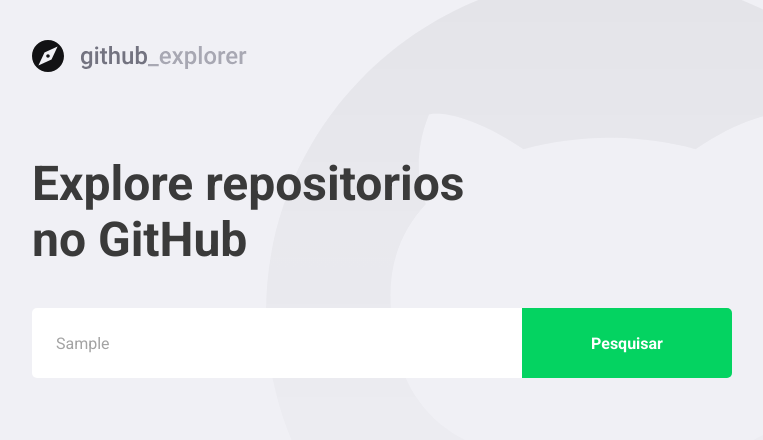
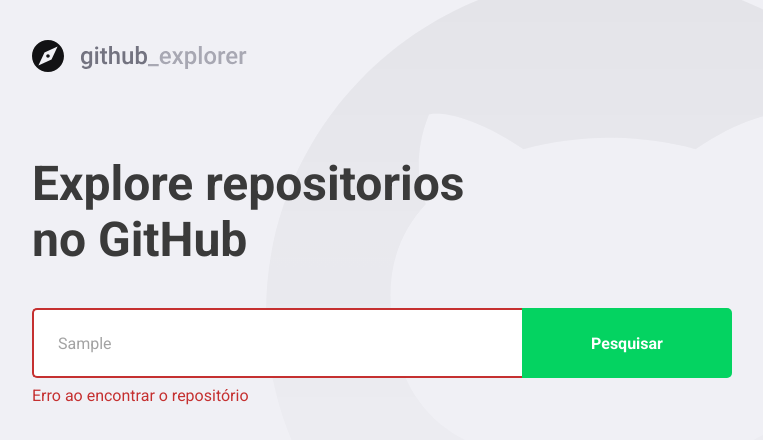
Before and after one commit to maatheusgouveia/bootcamp-05-react-typescript, a React (Create React App) app: page / in a window 1280 px wide. Both pictures are taken after typing "Sample" into the empty fields and a click on the button "Pesquisar". Shown: the top 440 px of the page, without its empty margins (148-911 px from the left). Built offline with nearby package versions, Linux system fonts and the light colour scheme; no server answers.

Commit message:
Tratar erros e salvar repositórios no local storage

```diff
--- a/src/pages/Dashboard/index.tsx
+++ b/src/pages/Dashboard/index.tsx
@@ -1,8 +1,8 @@
-import React, { FormEvent, useState } from "react";
+import React, { FormEvent, useEffect, useState } from "react";
 import { FiChevronRight } from "react-icons/fi";
 import api from "../../services/api";
 
-import { Form, Title, Repositories } from "./styles";
+import { Form, Title, Repositories, Error } from "./styles";
 
 import logoImg from "../../assets/logo.svg";
 import Repository from "../Repository";
@@ -18,20 +18,48 @@
 
 const Dashboard: React.FC = () => {
 	const [newRepo, setNewRepo] = useState("");
-	const [repositories, setRepositories] = useState<Repository[]>([]);
+	const [inputError, setInputError] = useState("");
+	const [repositories, setRepositories] = useState<Repository[]>(() => {
+		const storedRepositories = localStorage.getItem(
+			"@GithubExplorer:repositories"
+		);
+
+		if (storedRepositories) {
+			return JSON.parse(storedRepositories);
+		}
+
+		return [];
+	});
+
+	useEffect(() => {
+		localStorage.setItem(
+			"@GithubExplorer:repositories",
+			JSON.stringify(repositories)
+		);
+	}, [repositories]);
 
 	async function handleAddRepository(
 		e: FormEvent<HTMLFormElement>
 	): Promise<void> {
 		e.preventDefault();
 
-		const response = await api.get<Repository>(`repos/${newRepo}`);
+		if (!newRepo) {
+			setInputError("Digite o autor/nome do repositório");
+			return;
+		}
 
-		const repository = response.data;
+		try {
+			const response = await api.get<Repository>(`repos/${newRepo}`);
 
-		setRepositories([...repositories, repository]);
+			const repository = response.data;
 
-		setNewRepo("");
+			setRepositories([...repositories, repository]);
+
+			setNewRepo("");
+			setInputError("");
+		} catch (error) {
+			setInputError("Erro ao encontrar o repositório");
+		}
 	}
 
 	return (
@@ -39,7 +67,7 @@
 			<img src={logoImg} alt="Github Explorer" />
 			<Title>Explore repositorios no GitHub</Title>
 
-			<Form onSubmit={handleAddRepository}>
+			<Form hasError={!!inputError} onSubmit={handleAddRepository}>
 				<input
 					value={newRepo}
 					onChange={(e) => setNewRepo(e.target.value)}
@@ -48,6 +76,8 @@
 
 				<button type="submit">Pesquisar</button>
 			</Form>
+
+			{inputError && <Error>{inputError}</Error>}
 
 			<Repositories>
 				{repositories.map((repository) => (
--- a/src/pages/Dashboard/styles.ts
+++ b/src/pages/Dashboard/styles.ts
@@ -1,5 +1,9 @@
-import styled from "styled-components";
+import styled, { css } from "styled-components";
 import { shade } from "polished";
+
+interface FormProps {
+	hasError: boolean;
+}
 
 export const Title = styled.h1`
 	font-size: 48px;
@@ -10,7 +14,7 @@
 	margin-top: 80px;
 `;
 
-export const Form = styled.form`
+export const Form = styled.form<FormProps>`
 	margin-top: 40px;
 	max-width: 700px;
 
@@ -23,6 +27,14 @@
 		border: 0;
 		border-radius: 5px 0 0 5px;
 		color: #a3a3a3;
+		border: 2px solid #fff;
+		border-right: 0;
+
+		${(props) =>
+			props.hasError &&
+			css`
+				border-color: #c53030;
+			`}
 
 		&::placeholder {
 			color: #a8a8b3;
@@ -43,6 +55,12 @@
 			background: ${shade(0.2, "#04d361")};
 		}
 	}
+`;
+
+export const Error = styled.span`
+	display: block;
+	color: #c53030;
+	margin-top: 8px;
 `;
 
 export const Repositories = styled.div`
```
